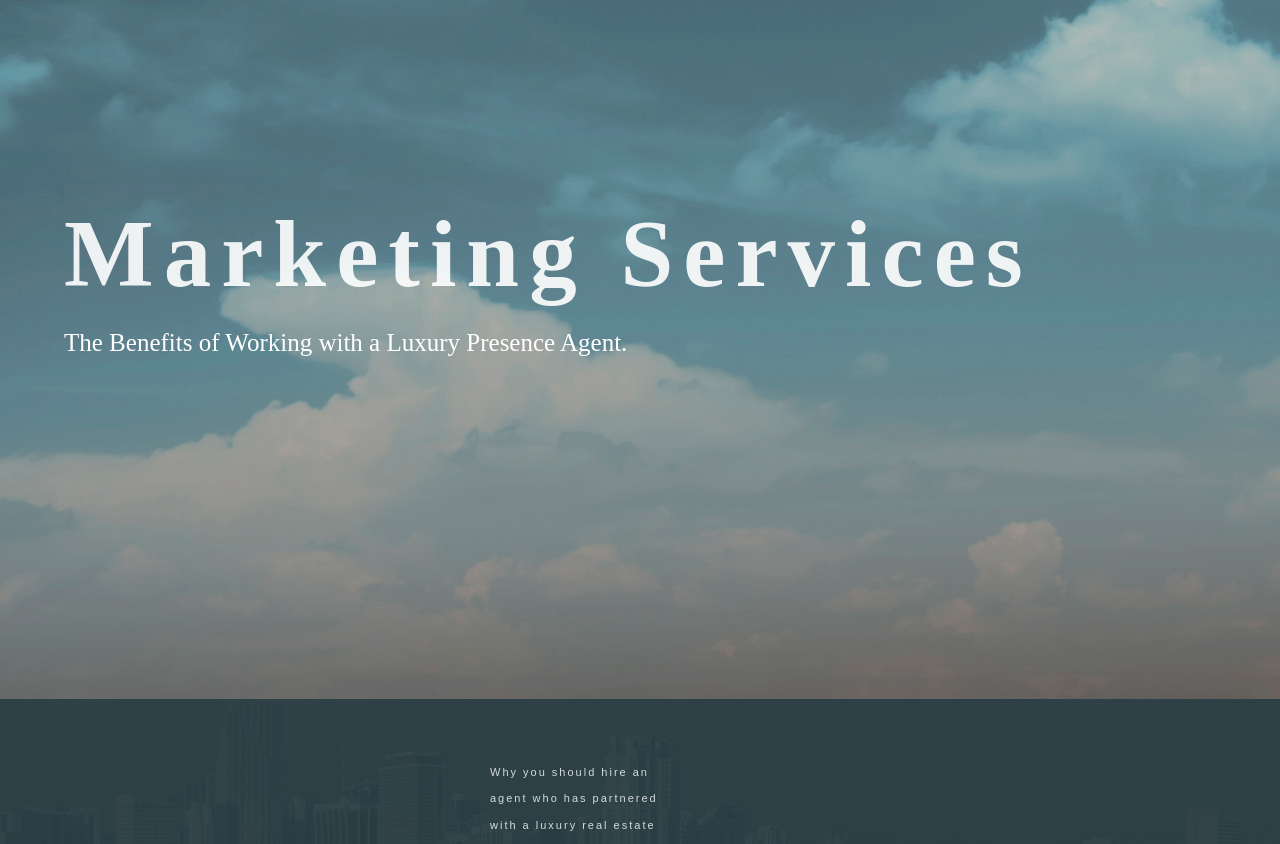
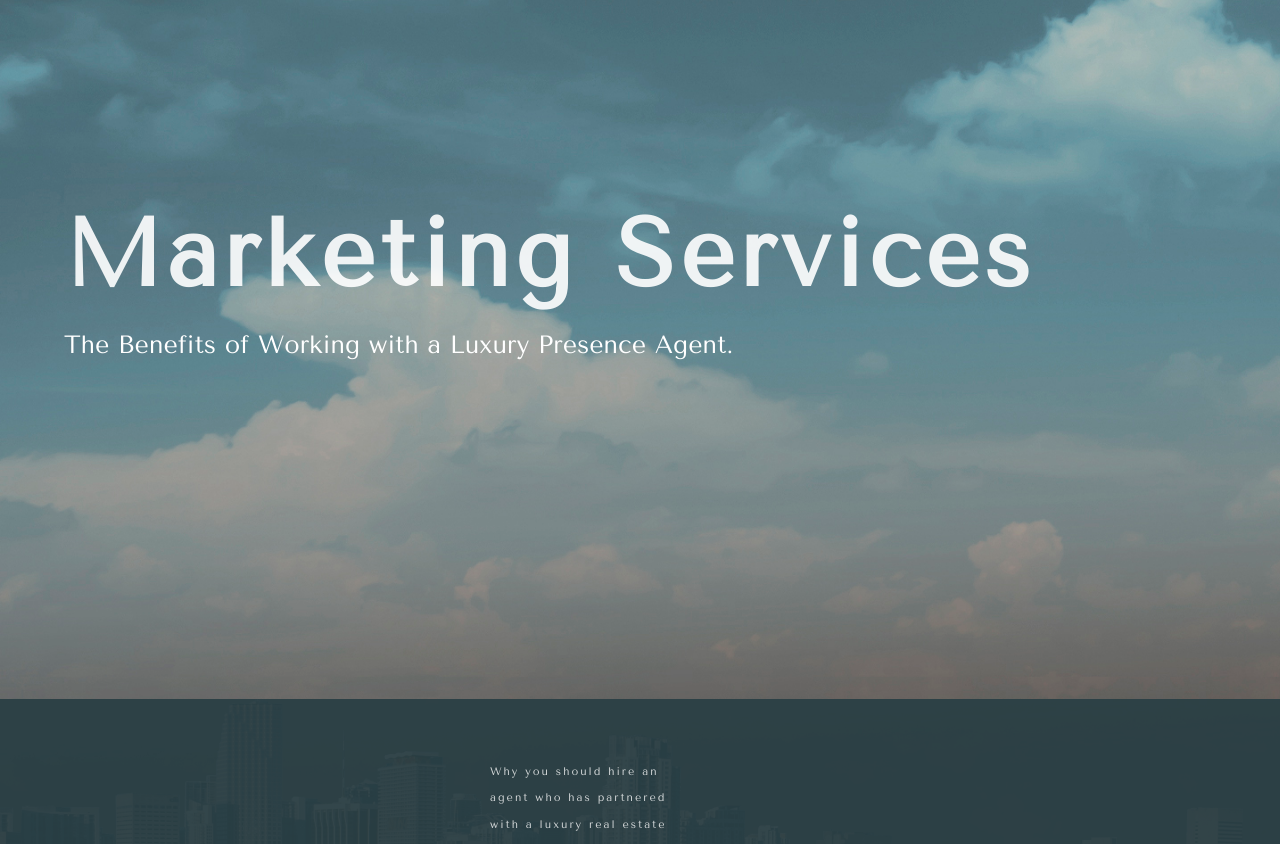
Before and after one commit to Druksmon/Luxury, a plain HTML site: page index.html in a window 1280 px wide. Shown: the part 101-945 px from the top of the page. Drawn offline with nearby package versions, Linux system fonts and the light colour scheme.

Commit message:
Add files via upload

```diff
--- a/index.html
+++ b/index.html
@@ -8,6 +8,11 @@
     <meta http-equiv="X-UA-Compatible" content="ie=edge">
     <title>Luxury Presence</title>
     <link rel="icon" type="image/x-icon" href="assets/favicon.ico">
+
+
+    <link rel="preconnect" href="https://fonts.googleapis.com">
+    <link rel="preconnect" href="https://fonts.gstatic.com" crossorigin>
+    <link href="https://fonts.googleapis.com/css2?family=Tenor+Sans&display=swap" rel="stylesheet">
 
     <script src="https://kit.fontawesome.com/b6e372330b.js" crossorigin="anonymous"></script>
 
--- a/styles.css
+++ b/styles.css
@@ -14,7 +14,7 @@ body {
 @font-face {
     src: url("assets/font/Averta-Bold.ttf");
     src: url("assets/font/Trajan-Pro.ttf");
-    src: url("assets/font/TenorSans-Regular.ttf");
+
 }
 
 /* width */
@@ -50,6 +50,7 @@ body {
 /*NAVBAR*/
 
 .nav_container {
+    font-family: 'Tenor Sans', sans-serif;
     width: 100%;
     display: flex;
     align-items: center;
@@ -132,7 +133,6 @@ body {
 }
 
 .nav_links a {
-    font-family: TenorSans, sans-serif;
     color: #ffffff;
     text-decoration: none;
     padding: 0 20px;
@@ -148,7 +148,7 @@ body {
 /*HEADER*/
 
 .header_container {
-    z-index: -5;
+    z-index: 5;
     width: 100%;
     min-height: 1460px;
     height: 160vh;
@@ -172,11 +172,12 @@ body {
     top: 300px;
     position: sticky;
     z-index: 1;
-    font-family: "TenorSans", serif;
     color: white;
     animation-name: opacity;
     animation-duration: 3s;
     animation-iteration-count: 1;
+    font-family: 'Tenor Sans', sans-serif;
+
 
 }
 
@@ -191,7 +192,7 @@ body {
 
 .header_box h1 {
     font-size: 95px;
-    letter-spacing: 10px;
+    letter-spacing: 5px;
     opacity: 0.9;
 
 }
@@ -200,6 +201,8 @@ body {
 .header_box p {
     font-size: 25px;
     margin: 20px 0 0 0;
+    font-family: 'Tenor Sans', sans-serif;
+
 }
 
 .header_gradient {
@@ -228,6 +231,7 @@ body {
     top: 100vh;
     z-index: 30;
     overflow: hidden;
+
 }
 
 .back_top {
@@ -267,7 +271,7 @@ body {
 }
 
 .info_container p {
-    font-family: "TenorSans", sans-serif;
+    font-family: 'Tenor Sans', sans-serif;
     line-height: 2.4;
 }
 
```
